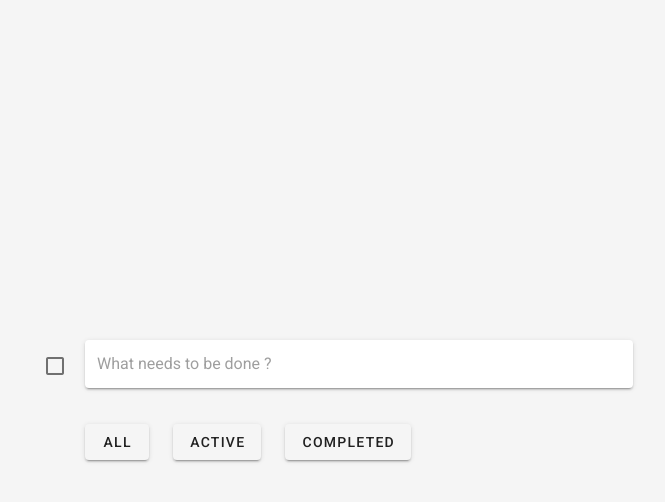
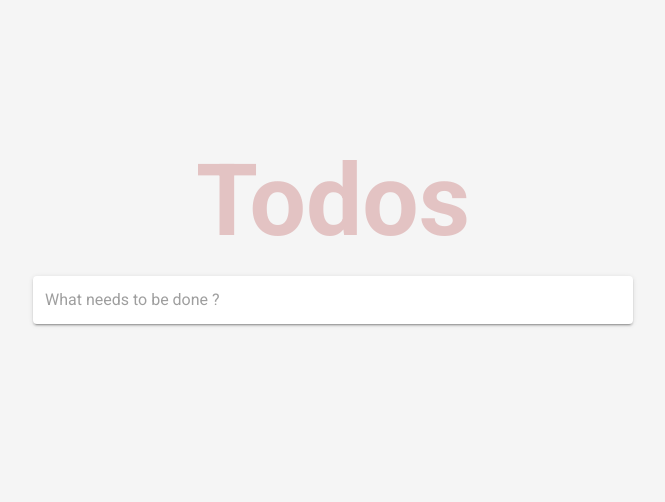
Before and after one commit to peng940825/test-todo, a Vue app: page /#/ in a window 1280 px wide. Shown: the top 502 px of the page, without its empty margins (307-972 px from the left). Built offline with nearby package versions, Linux system fonts and the light colour scheme.

Commit message:
完成過濾功能

```diff
--- a/src/views/TodoList.vue
+++ b/src/views/TodoList.vue
@@ -1,12 +1,11 @@
 <script>
 export default {
   data: () => ({
-    all: false,
     todo: '',
     todoList: [],
+    status: 'all',
   }),
   methods: {
-    // about todo item
     addNewTodoItem() {
       const data = {
         key: Date.now(),
@@ -26,34 +25,52 @@ export default {
       this.$setLocalStorage('todoList', this.todoList);
     },
     deleteTodoItem(target) {
-      this.todoList.splice(target, 1);
+      this.todoList.splice(this.todoList.indexOf(target), 1);
       this.$setLocalStorage('todoList', this.todoList);
     },
-    // about completed
+    clearTodoList() {
+      this.todoList = [];
+      this.$setLocalStorage('todoList', this.todoList);
+    },
     isCompleted() {
       this.$setLocalStorage('todoList', this.todoList);
     },
-    selectAll() {
-      let status = null;
-
-      if (this.completedNum === this.todoList.length) status = false;
-      else status = true;
-
-      this.todoList.forEach((item) => {
-        item.completed = status;
-      });
-
-      this.$setLocalStorage('todoList', this.todoList);
+    switchStatus(target) {
+      this.status = target;
     },
   },
   computed: {
     completedNum() {
       return this.todoList.filter((item) => item.completed).length;
     },
-  },
-  watch: {
-    completedNum() {
-      this.all = this.completedNum === this.todoList.length ? true : false;
+    filterTodoList() {
+      if (this.status === 'active') {
+        return this.todoList.filter((item) => !item.completed);
+      }
+
+      if (this.status === 'completed') {
+        return this.todoList.filter((item) => item.completed);
+      }
+
+      return this.todoList;
+    },
+    all: {
+      get() {
+        if (this.todoList.length === 0) return false;
+        return this.completedNum === this.todoList.length ? true : false;
+      },
+      set() {
+        let status = null;
+
+        if (this.completedNum === this.todoList.length) status = false;
+        else status = true;
+
+        this.todoList.forEach((item) => {
+          item.completed = status;
+        });
+
+        this.$setLocalStorage('todoList', this.todoList);
+      },
     },
   },
   created() {
@@ -66,8 +83,10 @@ export default {
 <template>
   <v-container class="d-flex align-center justify-center">
     <div class="todo-list">
+      <h1>Todos</h1>
+
       <div class="header d-flex">
-        <v-checkbox v-model="all" color="success" @click="selectAll"></v-checkbox>
+        <v-checkbox v-model="all" color="success" v-if="todoList.length > 0"></v-checkbox>
         <v-text-field
           solo
           v-model="todo"
@@ -77,12 +96,8 @@ export default {
       </div>
 
       <div class="main">
-        <div class="todo-list-item d-flex" v-for="(todo, key) in todoList" :key="todo.key">
-          <v-checkbox
-            color="success"
-            v-model="todo.completed"
-            @click="isCompleted(todo, key)"
-          ></v-checkbox>
+        <div class="todo-list-item d-flex" v-for="todo in filterTodoList" :key="todo.key">
+          <v-checkbox color="success" v-model="todo.completed" @click="isCompleted"></v-checkbox>
           <v-text-field
             solo
             v-model="todo.text"
@@ -101,16 +116,34 @@ export default {
           <v-btn class="ml-3" color="success" elevation="3" v-else @click="confirmTodoItem(todo)">
             Confirm
           </v-btn>
-          <v-btn class="ml-3" color="error" elevation="3" @click="deleteTodoItem(key)">
+          <v-btn class="ml-3" color="error" elevation="3" @click="deleteTodoItem(todo)">
             Delete
           </v-btn>
         </div>
       </div>
 
-      <div class="footer">
-        <v-btn class="mr-6">All</v-btn>
-        <v-btn class="mr-6">Active</v-btn>
-        <v-btn>Completed</v-btn>
+      <div class="footer d-flex" v-if="todoList.length > 0">
+        <v-btn
+          class="mr-6"
+          :class="{ 'footer-btn-active': status === 'all' }"
+          @click="switchStatus('all')"
+        >
+          All
+        </v-btn>
+        <v-btn
+          class="mr-6"
+          :class="{ 'footer-btn-active': status === 'active' }"
+          @click="switchStatus('active')"
+        >
+          Active
+        </v-btn>
+        <v-btn
+          :class="{ 'footer-btn-active': status === 'completed' }"
+          @click="switchStatus('completed')"
+        >
+          Completed
+        </v-btn>
+        <v-btn class="ml-auto" dark color="orange" @click="clearTodoList">Clear All</v-btn>
       </div>
     </div>
   </v-container>
@@ -122,11 +155,25 @@ export default {
 
   .todo-list {
     width: 600px;
+    margin-bottom: 320px;
+
+    h1 {
+      color: rgba(175, 47, 47, 0.25);
+      font-size: 100px;
+      text-align: center;
+    }
 
     .footer {
       padding-left: 52px;
     }
   }
+}
+
+// active
+
+.footer-btn-active {
+  color: white !important;
+  background-color: #9c27b0 !important;
 }
 
 // vuetify
```
